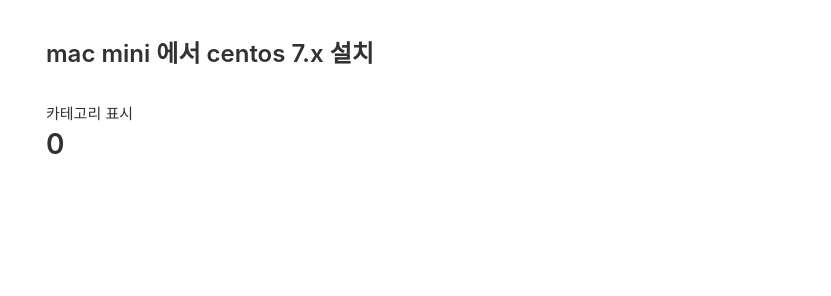
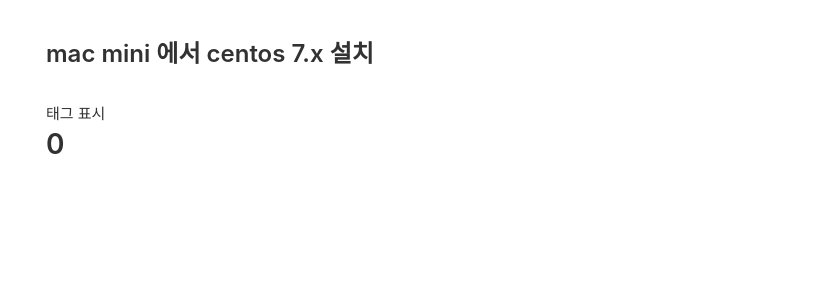
Before and after one commit to mozily/mozily.github.io, a Jekyll site: the page built from tags/index.html, in a window 1280 px wide. Shown: the part 396-692 px from the top of the page, without its empty margins (224-1055 px from the left). Built offline with Jekyll 4.4.1, drawn with Linux system fonts in a browser that asks for light colours.

Commit message:
- 포스트 수정

```diff
--- a/tags/index.html
+++ b/tags/index.html
@@ -14,7 +14,7 @@ permalink: /tags/
 <h3>{{ post.title }}</h3>
 {% endfor %}
 
-카테고리 표시
+태그 표시
 
 <h2>{{ site.tags.size }}</h2>
 
```
